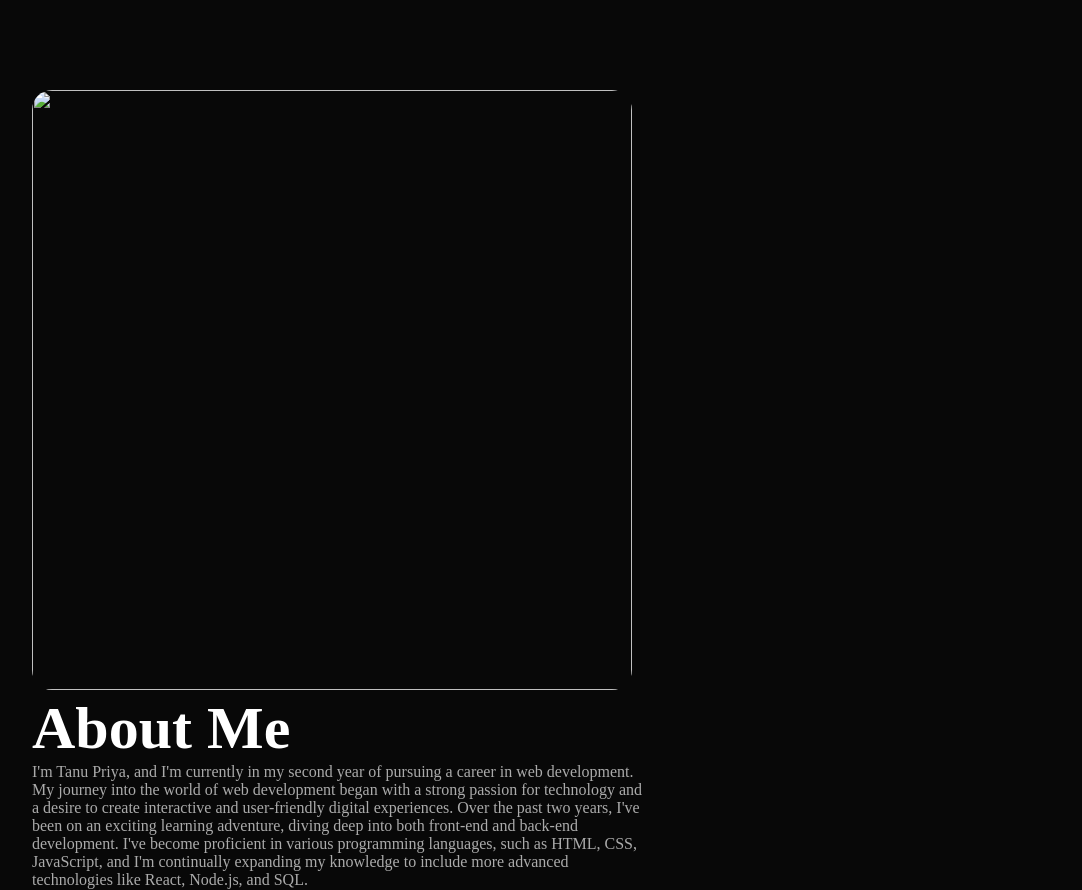
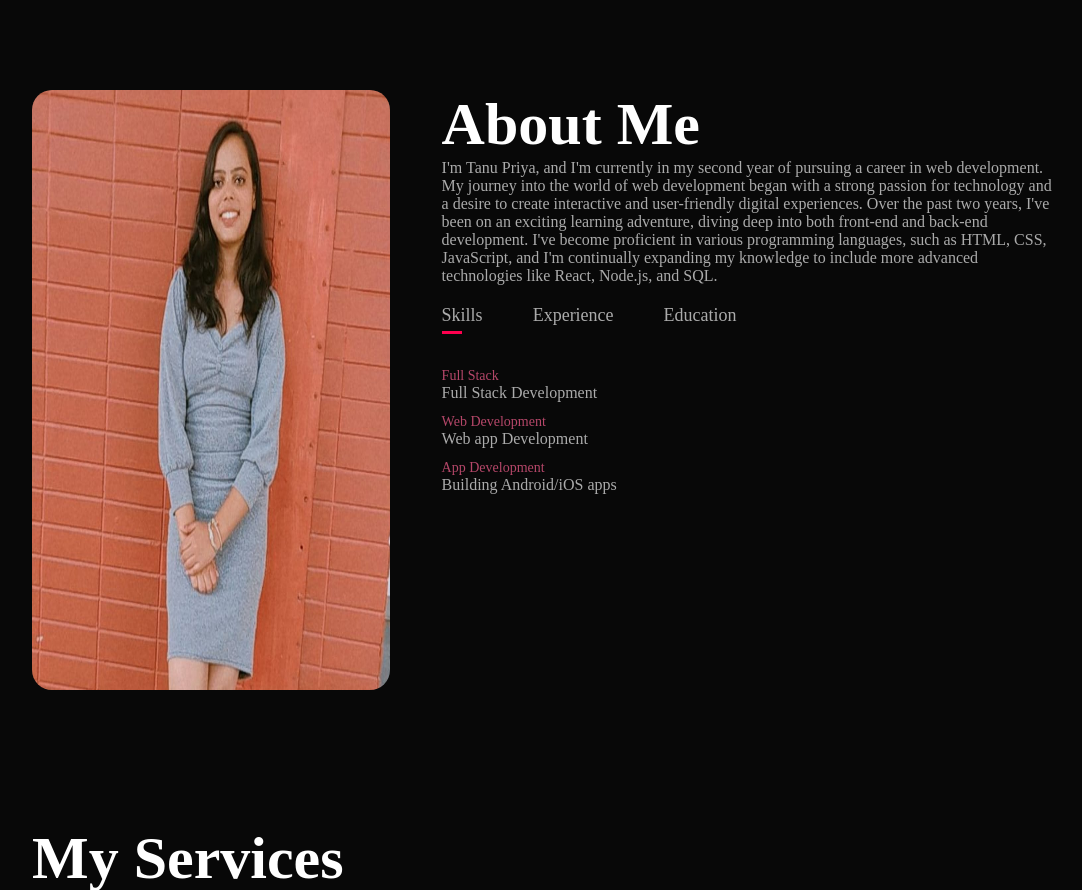
Before and after one commit to tanupriya277/portfolio.tanu, a plain HTML site: page index.html in a window 1280 px wide. Shown: the part 800-1690 px from the top of the page, without its empty margins (96-1178 px from the left). Drawn offline with Linux system fonts and the light colour scheme; files whose address does not match are found by name.

Commit message:
Update index.html

```diff
--- a/index.html
+++ b/index.html
@@ -30,7 +30,7 @@
         <div class="container">
             <div class="row">
                 <div class="about-col-1">
-                    <img src="./images/user-wptanu.jpg" height="600" width="600">
+                    <img src="portfolio/images/user-wptanu.jpg" height="600" width="600">
                     </div>
                 <div class="about-col-2">
                     <h1 class="sub-title">About Me</h1>
```
